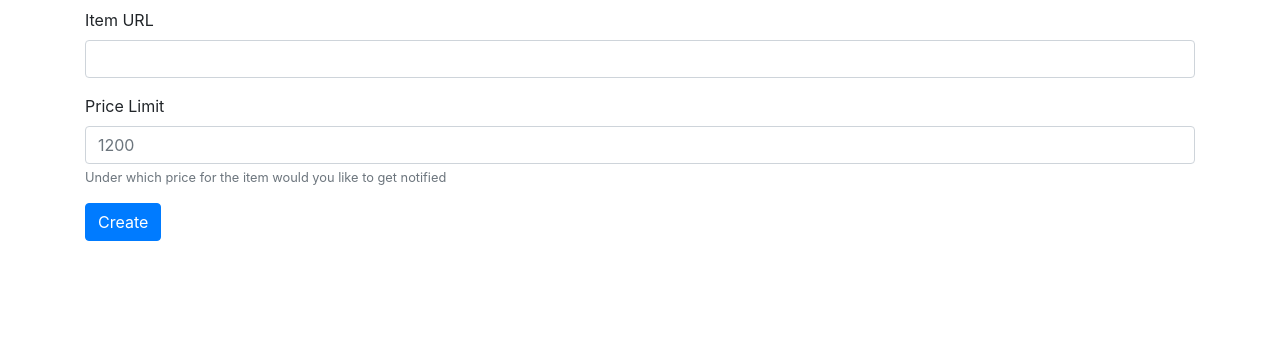
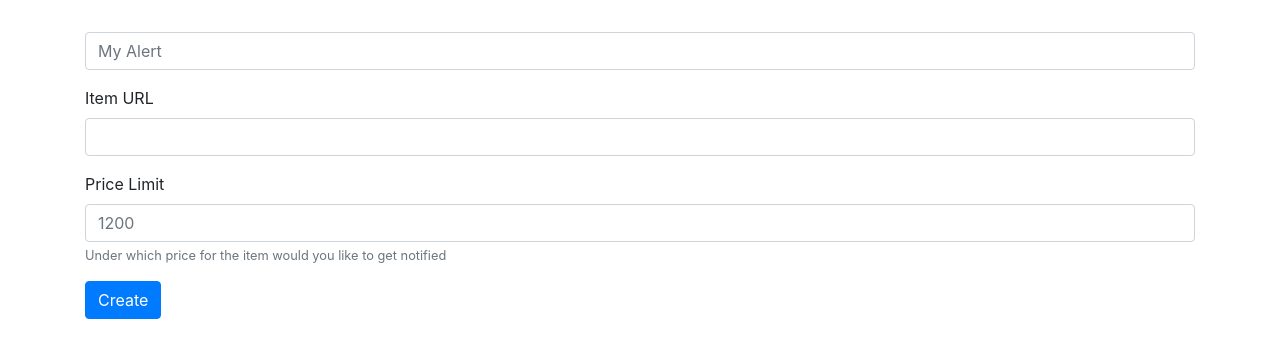
Before and after one commit to Arjun31415/Price-Drop-Notifier, a Flask app: page /alerts/new in a window 1280 px wide. Shown: the part 48-406 px from the top of the page. Run offline with Flask 2, Linux system fonts and the light colour scheme; parts of the project's set-up code (start-up, migrations or seed data) failed here and were passed over; some libraries are stand-ins or nearby versions.

Commit message:
Added title for Alerts

```diff
--- a/models/alert.py
+++ b/models/alert.py
@@ -17,6 +17,7 @@ class Alert(Model):
          (`<models.item>`)
     """
     collection: str = field(init=False, default="alerts")
+    name: str
     item_id: str
     price_limit: float
     _id: str = field(default_factory=lambda: uuid.uuid4().hex)
@@ -27,8 +28,9 @@ class Alert(Model):
     def json(self) -> Dict:
         return {
             "_id": self._id,
+            "name": self.name,
+            "item_id": self.item_id,
             "price_limit": self.price_limit,
-            "item_id": self.item_id,
         }
 
     def load_item_price(self) -> float:
--- a/templates/alerts/index.html
+++ b/templates/alerts/index.html
@@ -8,7 +8,7 @@
         <div class="list-group">
             {% for alert in alerts %}
                 <div class="list-group-item">
-                    <h4 class="list-group-item-heading">Alert</h4>
+                    <h4 class="list-group-item-heading">{{ alert.name }}</h4>
                     <p>
                         <a href="{{ alert.item.url }}">{{ alert.item_id }}
                         </a>
--- a/templates/alerts/new_alert.html
+++ b/templates/alerts/new_alert.html
@@ -5,6 +5,10 @@
     </header>
     <section class="create-alert-form">
         <form method="post">
+            <div class="form-group">
+                <label for="name"></label>
+                <input type="text" class="form-control" id="name" name="name" placeholder="My Alert"/>
+            </div>
             <div class="form-group">
                 <label for="item_url">Item URL</label>
                 <input type="text" class="form-control" id="item_url" name="item_url"/>
--- a/views/alerts.py
+++ b/views/alerts.py
@@ -15,11 +15,12 @@ def index():
 @alert_blueprint.route('/new', methods=['GET', 'POST'])
 def new_alert():
     if request.method == 'POST':
+        alert_name = request.form['name']
         item_url = request.form['item_url']
         price_limit = float(request.form['price_limit'])
         # find the item_id from the Database
         store = Store.find_by_url(item_url)
         item = Item(item_url, store.tag_name, store.query)
         item.save_to_db()
-        Alert(item.get_id(), price_limit).save_to_db()
+        Alert(alert_name, item.get_id(), price_limit).save_to_db()
     return render_template('alerts/new_alert.html')
```
